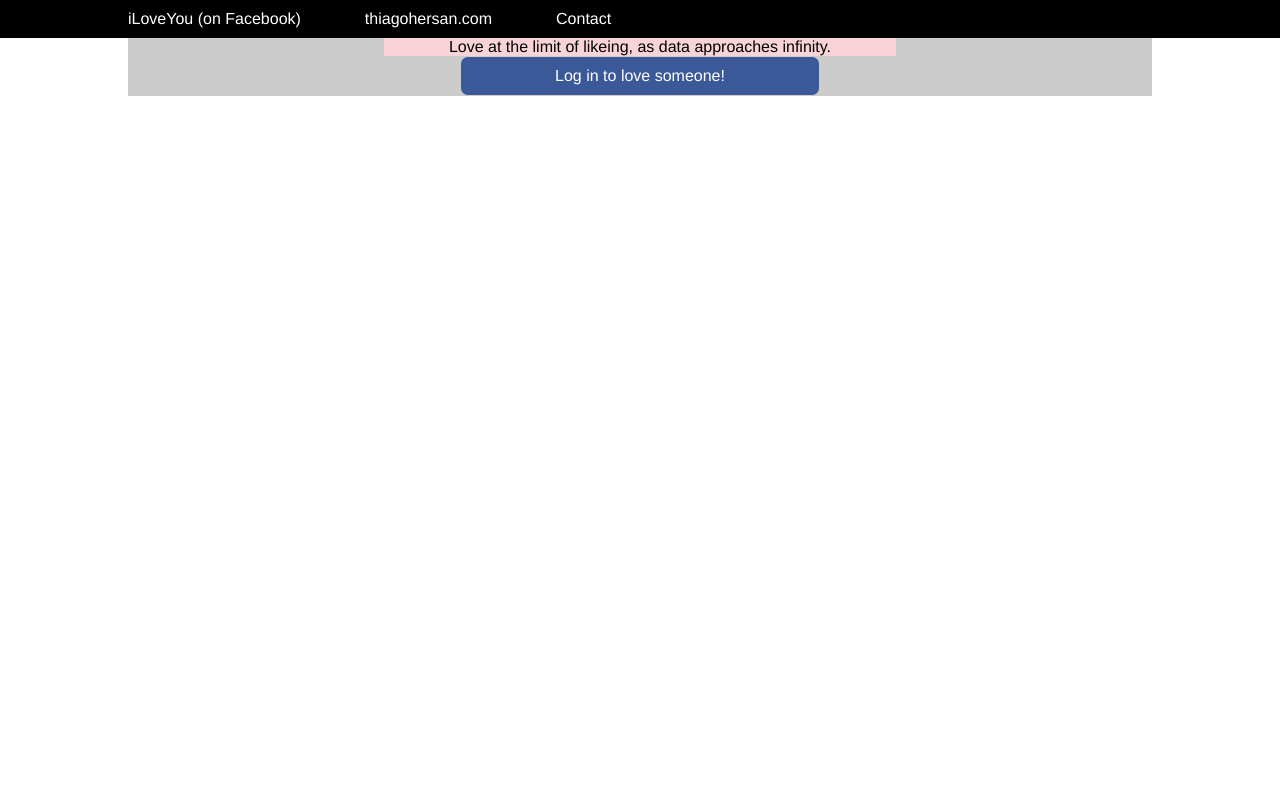
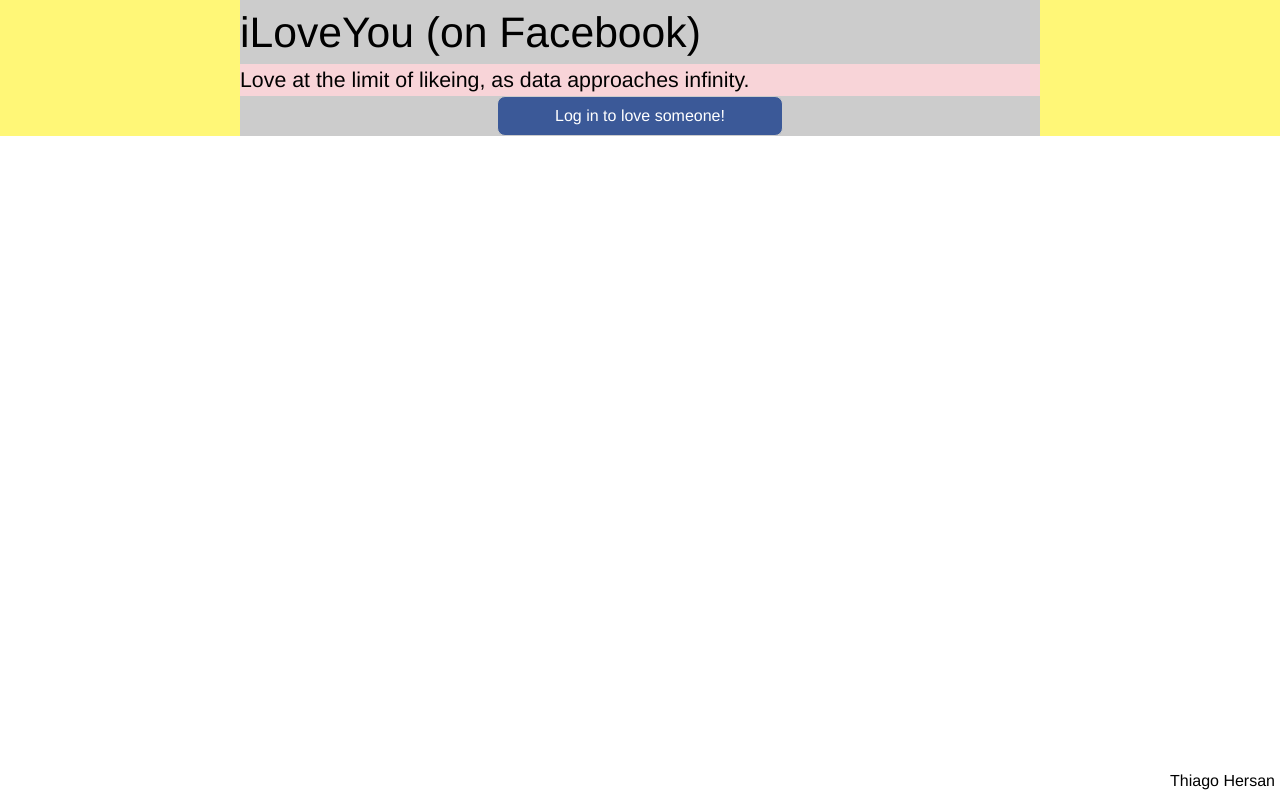
Before and after one commit to thiagohersan/iLikeYou, a PHP site: page / in a window 1280 px wide. Run offline with PHP 8.4, Linux system fonts and the light colour scheme; some libraries are stand-ins or nearby versions.

Commit message:
simplifies design. removes header

```diff
--- a/css.css
+++ b/css.css
@@ -1,69 +1,54 @@
 body {
 	background:white;
-	margin: 0 auto;
+	padding:0;
+	margin:0;
+	height:100%;
+	min-height:100%;
 	font-family:'Helvetica Neue','Helvetica','lucida grande',tahoma,verdana,arial,sans-serif;
 }
 
-#header {
-	position:fixed;
-	top:0px;
-	left:0px;
-	background-color:#000000;
-	color:#ffffff;
+#main-body {
 	width:100%;
+	height: 100%;
 	text-align: center;
-}
-
-#footer {
-	position:fixed;
-	bottom:0px;
-	left:0px;
-	width:100%;
-	text-align: center;
-}
-
-
-#nav {
-	margin: 10px auto;
-	overflow: auto;
-	width: 80%;
 	vertical-align: middle;
-}
-
-.nav-item{
-	float:left;
-	margin: auto auto;
-	margin-left:0px;
-	margin-right:64px;
-	vertical-align: middle;
-}
-
-.nav-item a {
-	font-style: bold;
-	color:#ffffff;
-	text-decoration: none;
-}
-
-#main-body {
-	margin-top:0px;
-	width:100%;
-	text-align: center;
+	background-position: center top;
+	background-size: cover;
+	padding: 0;
+	margin: 0;
+	background-color: #fff777;
+	position: relative;
+	background-attachment: fixed;
+	overflow: scroll;
 }
 
 .content-center {
 	width:80%;
-	margin: 0 auto;
+	height: 100%;
+	margin: auto auto;
 	background-color: #cccccc;
 	text-align: center;
+	vertical-align: middle;
+	max-width: 800px;
+}
+
+#title{
+	text-align: left;
+	font-weight:500;
+	font-size: 32pt;
+	color: #000000;
+	line-height: 48pt;
 }
 
 #main-text{
-	text-align: center;
+	text-align: left;
 	vertical-align: middle;
+	font-weight:300;
+	font-size: 16pt;
 	color: #000000;
+	line-height: 24pt;
 	margin: 0 auto;
 	background-color: #f8d4d8;
-	width: 50%;
 }
 
 #login-button{
@@ -83,3 +68,25 @@
 #login-button:hover{
 	background-color: #5890ff;
 }
+
+#login-button a{
+	color: #ffffff;
+	text-decoration: none;
+}
+
+#fb-like {
+	position:fixed;
+	bottom:10px;
+	left:5px;
+}
+
+#info {
+	position:fixed;
+	bottom:10px;
+	right:5px;
+}
+
+#info a {
+	color: #000000;
+	text-decoration: none;
+}
--- a/index.html
+++ b/index.html
@@ -42,10 +42,6 @@
     FB.login(function(response){},
              {scope: "user_likes,publish_actions,publish_stream,user_likes,friends_checkins,friends_events,friends_interests,friends_likes,friends_notes,friends_photos,friends_relationship_details,friends_status,friends_videos,read_stream"});
   }
-
-  window.onload = function(){
-    document.getElementById('main-body').style['margin-top'] = document.getElementById('header').clientHeight+"px";
-  };
 
   function onLogIn() {
       document.getElementById("login-button").style.display = 'none';
@@ -97,40 +93,31 @@
 
   </script>
 
-  <div id="header">
-    <div id="nav">
-      <div class="nav-item">
-        <a href="http://thiagohersan.com/iLoveYou">iLoveYou (on Facebook)</a>
+  <div id="main-body">
+    <div class="content-center" id="first-section">
+      <div id="title">
+        iLoveYou (on Facebook)<br>
       </div>
-      <div class="nav-item">
-      <a href="http://thiagohersan.com">thiagohersan.com</a>
+      <div id="main-text">
+        Love at the limit of likeing, as data approaches infinity.<br>
       </div>
-      <div class="nav-item">
-      <a href="http://thiagohersan.com/contact">Contact</a>
+      <div id="login-button" onclick="logMeIn()">
+        <a href="http://www.thiagohersan.com/iLoveYou/#">Log in to love someone!</a>
       </div>
     </div>
   </div>
 
-  <div id="main-body">
-    <div class="content-center" id="first-section">
-      <div id="logo-image"></div>
-      <div id="main-text">
-        Love at the limit of likeing, as data approaches infinity.
-      </div>
-      <div id="login-button" onclick="logMeIn()">
-        Log in to love someone!
-      </div>
-    </div>
+  <div class="fb-like"
+       id="fb-like"
+       data-href="http://www.thiagohersan.com/iLoveYou"
+       data-layout="box_count"
+       data-action="like"
+       data-show-faces="false"
+       data-share="false">
   </div>
 
-  <div id="footer">
-    <div class="fb-like"
-         data-href="http://www.thiagohersan.com/iLoveYou"
-         data-layout="box_count"
-         data-action="like"
-         data-show-faces="false"
-         data-share="false">
-    </div>
+  <div id="info">
+    <a href="http://www.thiagohersan.com/" target="_blank">Thiago Hersan</a>
   </div>
 
 </body>
```
